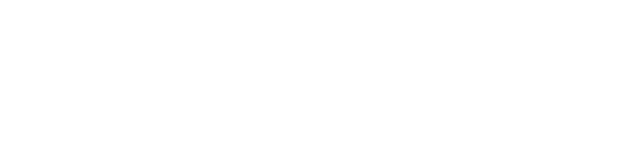
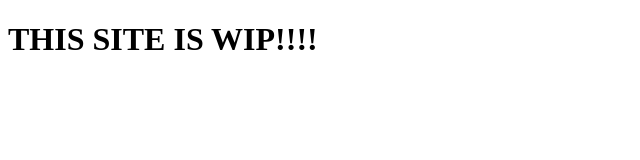
Before and after one commit to ky0mn/ky0mn.github.io, a plain HTML site: page index.html in a window 1280 px wide. Shown: the whole page, without its empty margins (0-640 px from the left). Drawn offline with Linux system fonts and the light colour scheme.

Commit message:
Update index.html

```diff
--- a/index.html
+++ b/index.html
@@ -17,6 +17,6 @@
     <script src="assets/scripts/script.js" defer></script>
 </head>
 <body>
-
+    <h1>THIS SITE IS WIP!!!!</h1>
 </body>
 </html>
```
